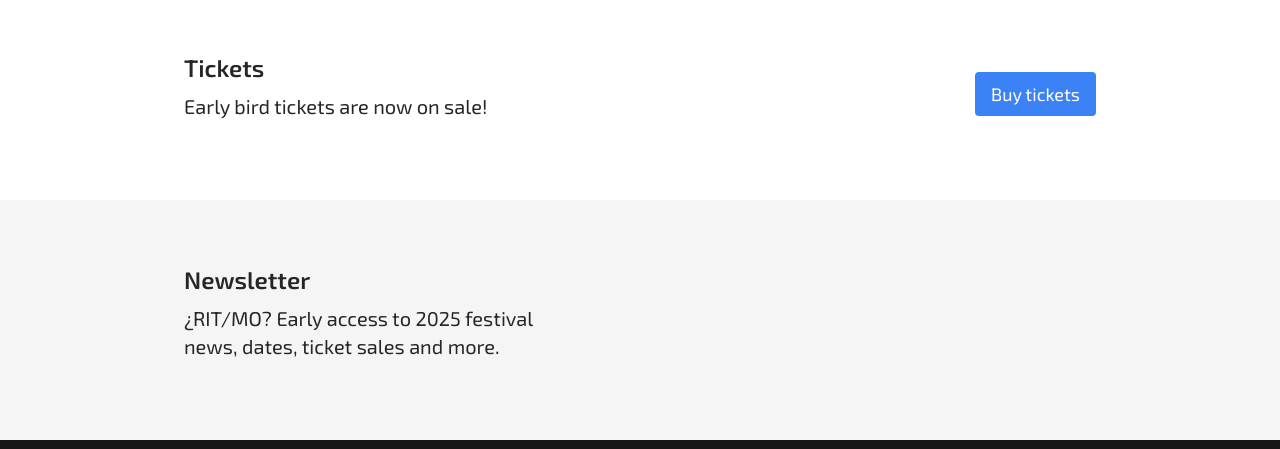
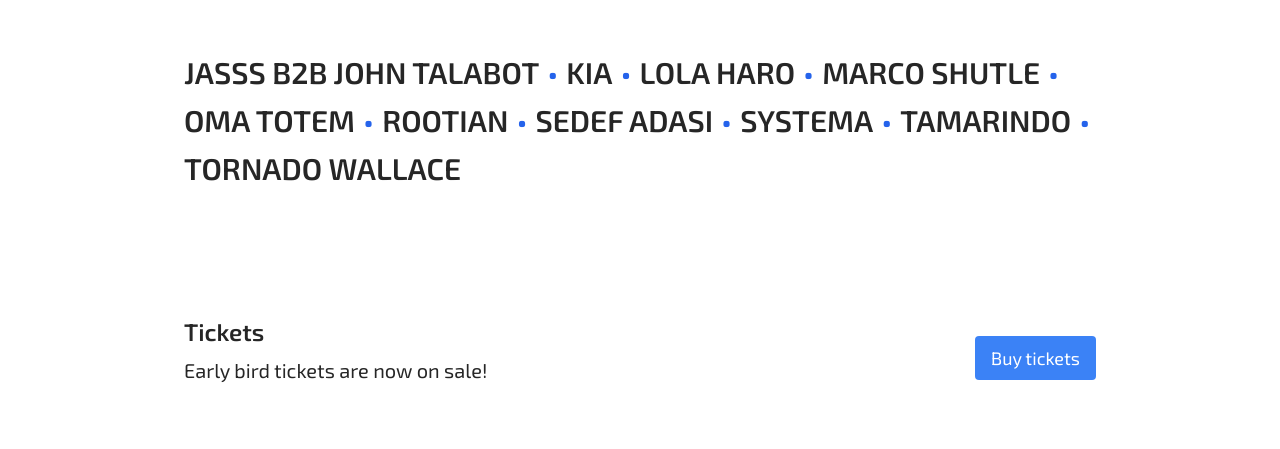
Before and after one commit to manumorante/ritmo2025, a Next.js app: page /en in a window 1280 px wide. Shown: the part 812-1261 px from the top of the page. Built offline with nearby package versions, Linux system fonts and the light colour scheme.

Commit message:
Preview 1

```diff
--- a/app/[lang]/page.tsx
+++ b/app/[lang]/page.tsx
@@ -1,6 +1,6 @@
 import cx from "clsx"
 import { getDictionary } from "@/util/dictionary"
-import { Logo } from "@/components"
+import { All, Logo } from "@/components"
 import Link from "next/link"
 
 export default async function Home({
@@ -39,6 +39,12 @@
           media="(max-width: 600px)"
         />
       </video>
+
+      <div className="py-16">
+        <div className="container">
+          <All />
+        </div>
+      </div>
     </>
   )
 }
--- /dev/null
+++ b/components/Lineup/All.tsx
@@ -0,0 +1,20 @@
+import { getPublishedArtists } from "@/util/data"
+import cx from "clsx"
+import { Fragment } from "react"
+
+export default function All() {
+  const artists = getPublishedArtists()
+  const nameCx = cx("text-2xl md:text-3xl md:leading-10", "font-semibold")
+  const dotCx = cx("text-3xl text-primary font-semibold")
+
+  return (
+    <div className="LineupAll flex flex-wrap gap-2 items-center">
+      {artists.map((artist: any, index: number) => (
+        <Fragment key={artist.name}>
+          <span className={nameCx}>{artist.name}</span>
+          {index < artists.length - 1 && <span className={dotCx}>•</span>}
+        </Fragment>
+      ))}
+    </div>
+  )
+}
--- a/components/index.ts
+++ b/components/index.ts
@@ -1,5 +1,6 @@
 export { default as Logo } from "./Logo"
 export { default as LocaleSwitcher } from "./LocaleSwitcher"
+export { default as All } from "./Lineup/All"
 export { default as Footer } from "./Footer"
 export { default as Map } from "./Map"
 export { default as FBPixel } from "./FBPixel"
--- a/data/lineup.json
+++ b/data/lineup.json
@@ -1,32 +1,20 @@
 {
   "previews": [
-    { "id": 1, "date": "2023/12/01" },
-    { "id": 2, "date": "2024/02/06" },
-    { "id": 3, "date": "2024/03/04" }
+    { "id": 1, "date": "2024/12/10" },
+    { "id": 2, "date": "2025/12/01" },
+    { "id": 3, "date": "2025/12/01" }
   ],
   "lineup": [
-    { "name": "Alex Kassian", "preview": 1 },
-    { "name": "Baldman", "preview": 2 },
-    { "name": "Bihotza", "preview": 3 },
-    { "name": "Budino", "preview": 1 },
-    { "name": "Certain People", "preview": 3 },
-    { "name": "Daniel Kelsan", "preview": 3 },
-    { "name": "Fafi Abdel Nour", "preview": 3 },
-    { "name": "Fuentes Guerra", "preview": 3 },
-    { "name": "Garrita", "preview": 2 },
-    { "name": "Iro Aka", "preview": 1 },
-    { "name": "Jane Fitz", "preview": 3 },
-    { "name": "Jennifer Loveless", "preview": 2 },
-    { "name": "Kamboya", "preview": 2 },
-    { "name": "Marc Piñol", "preview": 3 },
-    { "name": "María Latina", "preview": 1 },
-    { "name": "Mena G", "preview": 2 },
-    { "name": "Octo Octa", "preview": 1 },
-    { "name": "Promising/Youngster live", "preview": 3 },
-    { "name": "Senda Fatal", "preview": 1 },
-    { "name": "Spray", "preview": 2 },
-    { "name": "Vladimir Ivkovic", "preview": 1 },
-    { "name": "Younger Than Me", "preview": 2 }
+    { "name": "JASSS B2B JOHN TALABOT", "preview": 1 },
+    { "name": "KIA", "preview": 1 },
+    { "name": "LOLA HARO", "preview": 1 },
+    { "name": "MARCO SHUTLE", "preview": 1 },
+    { "name": "OMA TOTEM", "preview": 1 },
+    { "name": "ROOTIAN", "preview": 1 },
+    { "name": "SEDEF ADASI", "preview": 1 },
+    { "name": "SYSTEMA", "preview": 1 },
+    { "name": "TAMARINDO", "preview": 1 },
+    { "name": "TORNADO WALLACE", "preview": 1 }
   ],
   "timetables": {
     "friday": {
--- a/tailwind.config.ts
+++ b/tailwind.config.ts
@@ -22,7 +22,7 @@
     maxWidth: screens,
     extend: {
       colors: {
-        primary: colors.pink[600],
+        primary: colors.blue[600],
         main: colors.neutral[800],
         gray: colors.gray[500],
         facebook: "#1877f2",
```
Also changed, not shown: 1 other file (tests, documents, lock files or other folders).
